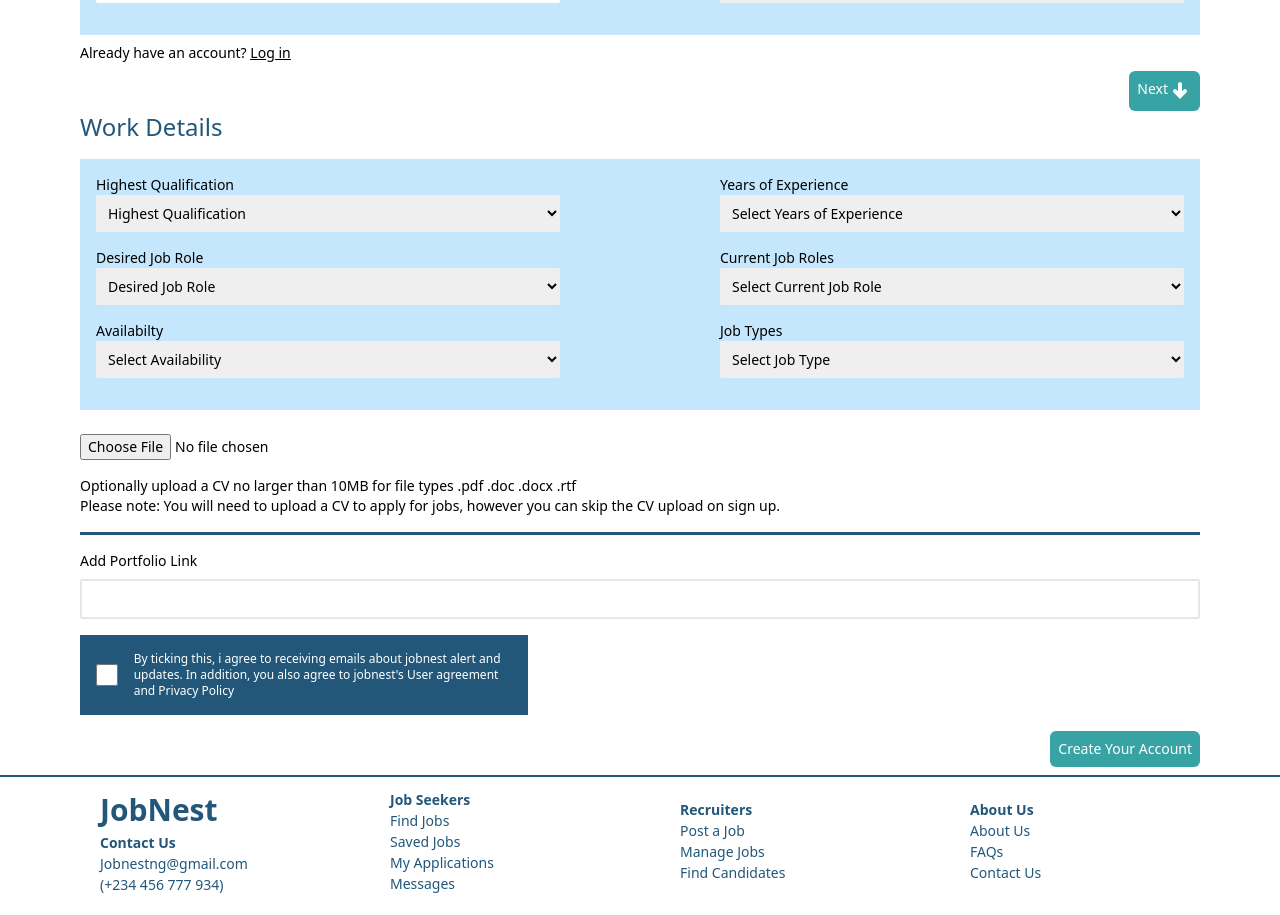
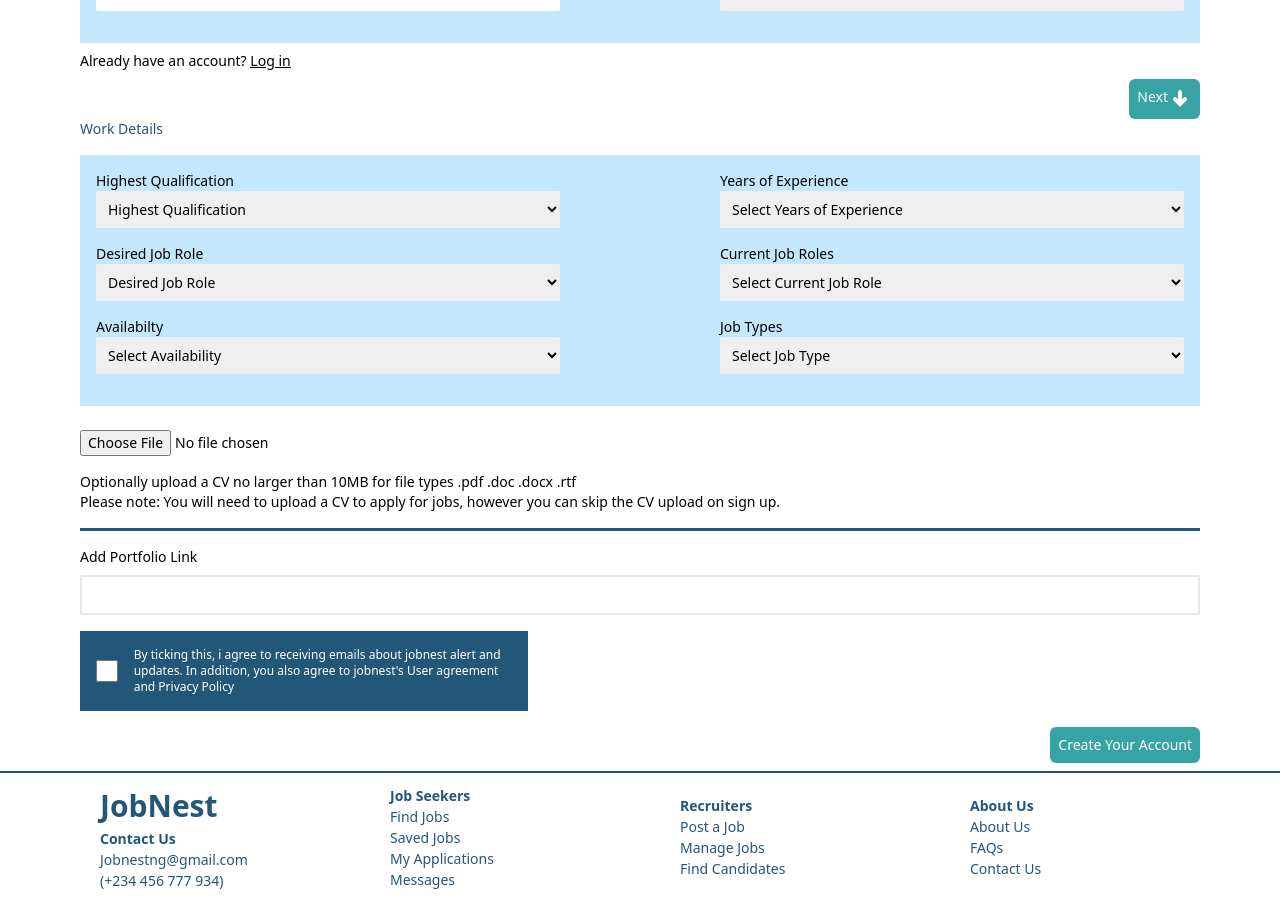
Before and after one commit to CardinalSparrow/JobNest, a React (Vite) app: page /jobseeker-sign-up in a window 1280 px wide. Shown: the part 669-1584 px from the top of the page. Built offline with nearby package versions, Linux system fonts and the light colour scheme.

Commit message:
Fixed the ui for the diff signups and footer

```diff
--- a/src/pages/JobSeekerSignup.jsx
+++ b/src/pages/JobSeekerSignup.jsx
@@ -75,7 +75,7 @@ const JobSeekerSignup = () => {
 	];
 
 	return (
-		<section className="sm:mx-0 mx-5">
+		<section className="sm:mx-0 mx-5 sm:text-2xl text-sm">
 			<div>
 				<SocialAuthentication
 					formData={formData}
@@ -84,7 +84,7 @@ const JobSeekerSignup = () => {
 					isSocialSignIn={isSocialSignIn}
 					setIsSocialSignIn={setIsSocialSignIn}
 				/>
-				<h2 className="font-medium sm:text-2xl text-lg sm:mb-4 mb-2 text-primary">
+				<h2 className="font-medium sm:mb-4 mb-2 text-primary">
 					Personal Details
 				</h2>
 				<form
@@ -260,9 +260,7 @@ const JobSeekerSignup = () => {
 
 					{/* Work Details */}
 
-					<h2 className="font-medium sm:text-2xl text-lg mb-4 text-primary">
-						Work Details
-					</h2>
+					<h2 className="font-medium mb-4 text-primary">Work Details</h2>
 					<div
 						id="work"
 						className="flex flex-col sm:flex-row sm:gap-20 lg:gap-40 bg-background3 p-4"
@@ -326,6 +324,7 @@ const JobSeekerSignup = () => {
 							/>
 						</div>
 					</div>
+					<div className="">
 						<input
 							className="mt-6 mb-4"
 							type="file"
@@ -334,13 +333,15 @@ const JobSeekerSignup = () => {
 							onChange={handleChange}
 						/>
 						<p>
-						Optionally upload a CV no larger than 10MB for file types .pdf .doc
-						.docx .rtf
+							Optionally upload a CV no larger than 10MB for file types .pdf
+							.doc .docx .rtf
 						</p>
 						<p>
-						Please note: You will need to upload a CV to apply for jobs, however
-						you can skip the CV upload on sign up.
+							Please note: You will need to upload a CV to apply for jobs,
+							however you can skip the CV upload on sign up.
 						</p>
+					</div>
+
 					<hr className="mb-4 mt-4" />
 					<label htmlFor="portfolioLink" className="grid mb-4">
 						Add Portfolio Link
```
Lines whose indentation alone changed are shown as unchanged.
